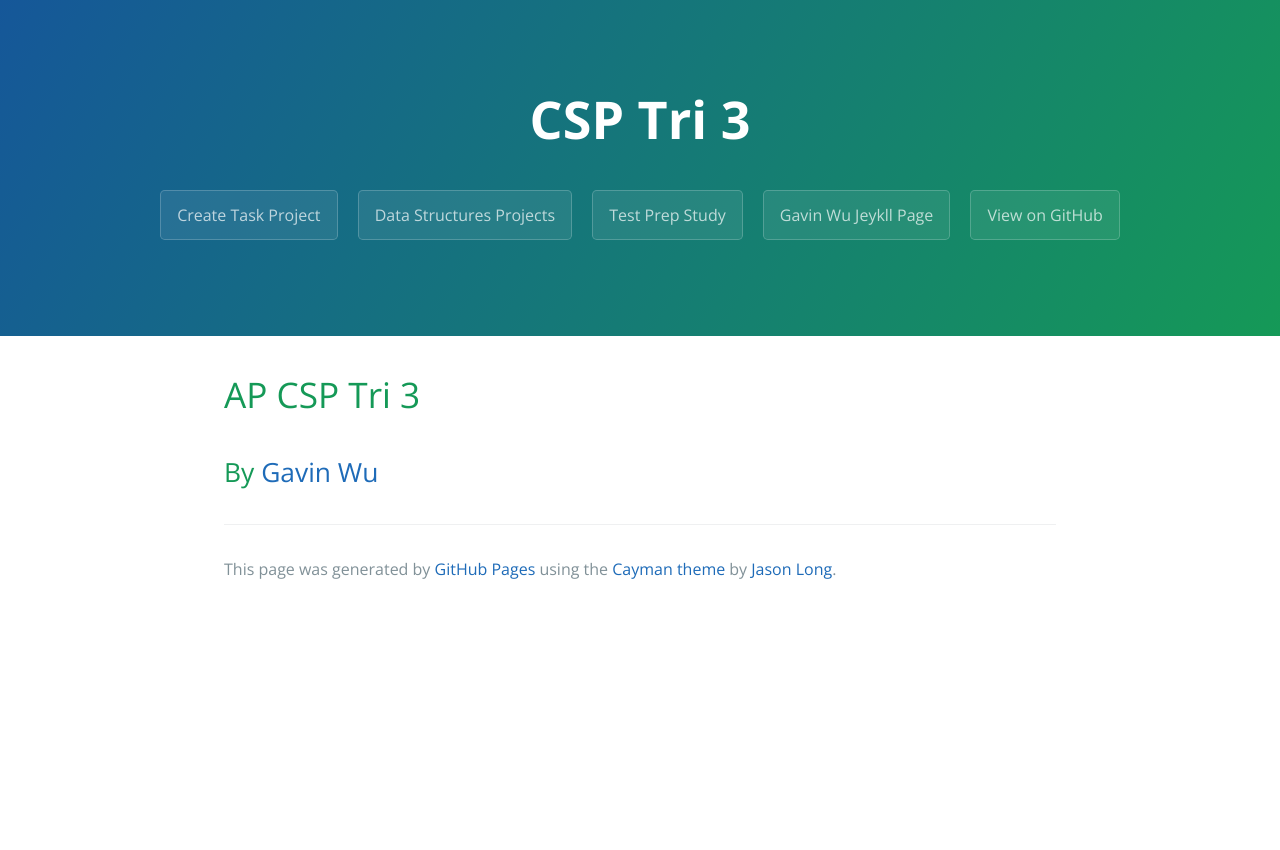
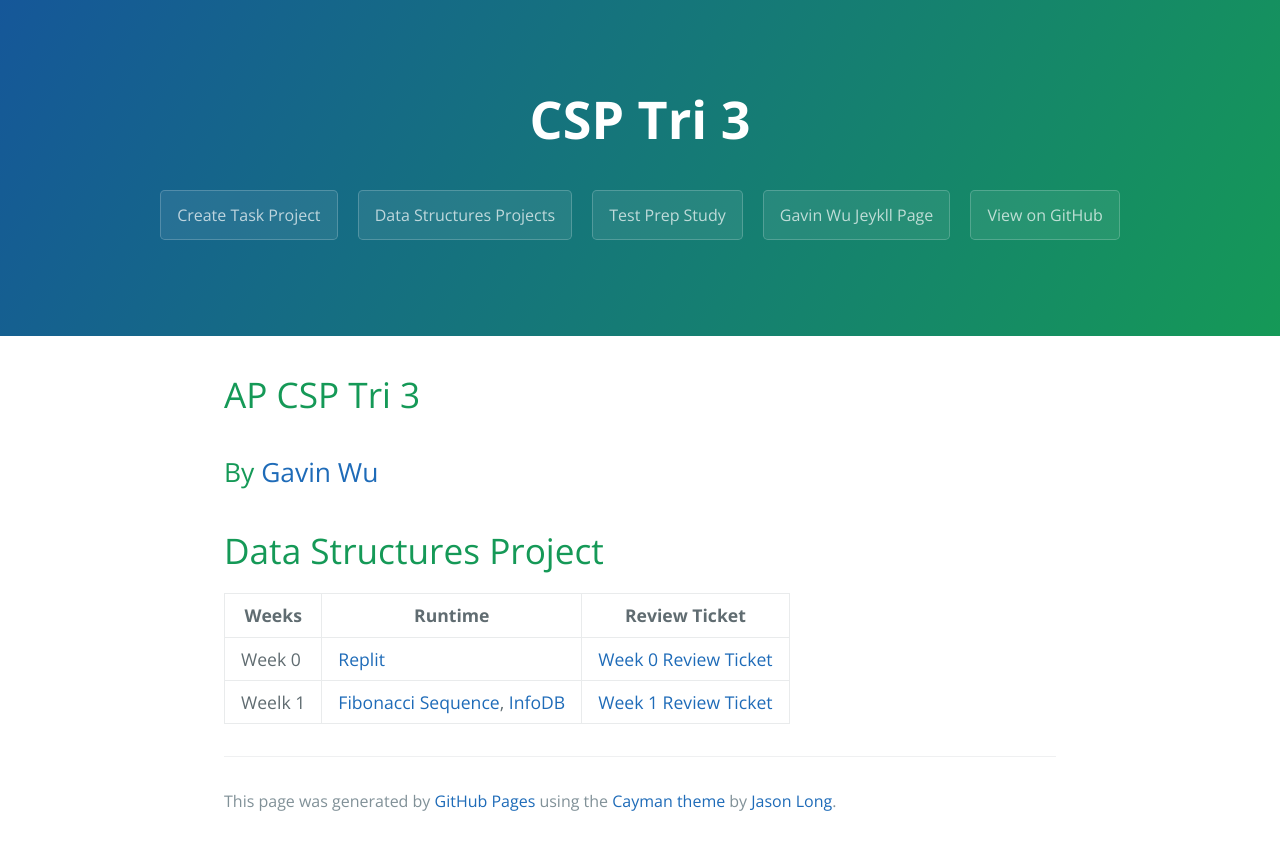
Before and after one commit to GavinYWu/Gavin, a Jekyll site: the page built from index.md, in a window 1280 px wide. Shown: the top 850 px of the page. Built offline with Jekyll 4.4.1, drawn with Linux system fonts in a browser that asks for light colours.

Commit message:
Update index.md

```diff
--- a/index.md
+++ b/index.md
@@ -7,3 +7,10 @@ filename: index
 # AP CSP Tri 3
 
 ## By [Gavin Wu](https://github.com/GavinYWu)
+
+# Data Structures Project
+
+|Weeks|Runtime|Review Ticket|
+| - | - | - |
+|Week 0|[Replit](https://replit.com/@GavinWu3/Gavin-2#)|[Week 0 Review Ticket](https://github.com/GavinYWu/Gavin/issues/1)|
+|Weelk 1|[Fibonacci Sequence](https://replit.com/@GavinWu3/Gavin-1#week1/fibonacci.py), [InfoDB](https://replit.com/@GavinWu3/Gavin-1#week1/infodb.py)|[Week 1 Review Ticket](https://github.com/GavinYWu/Gavin/issues/2)|
```
